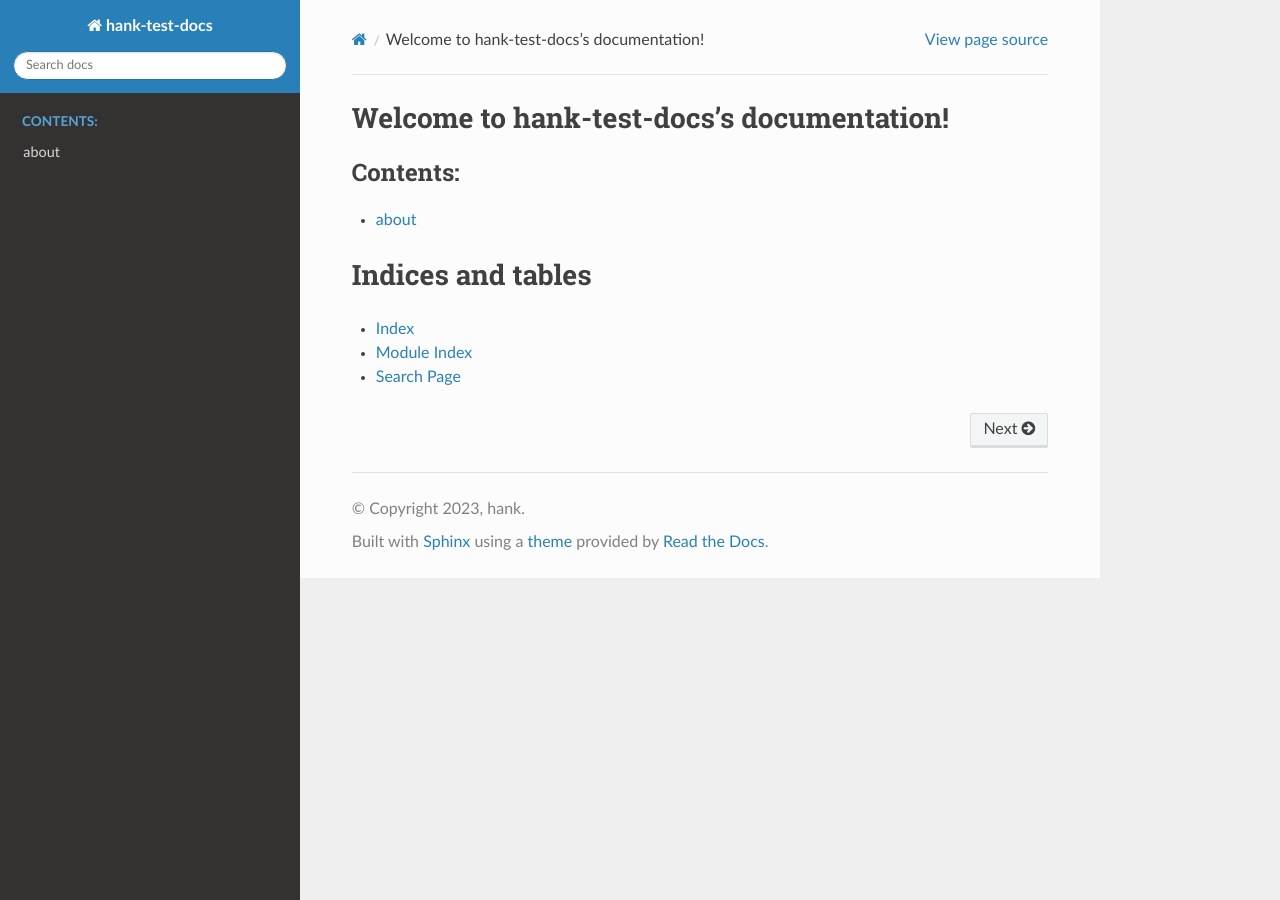
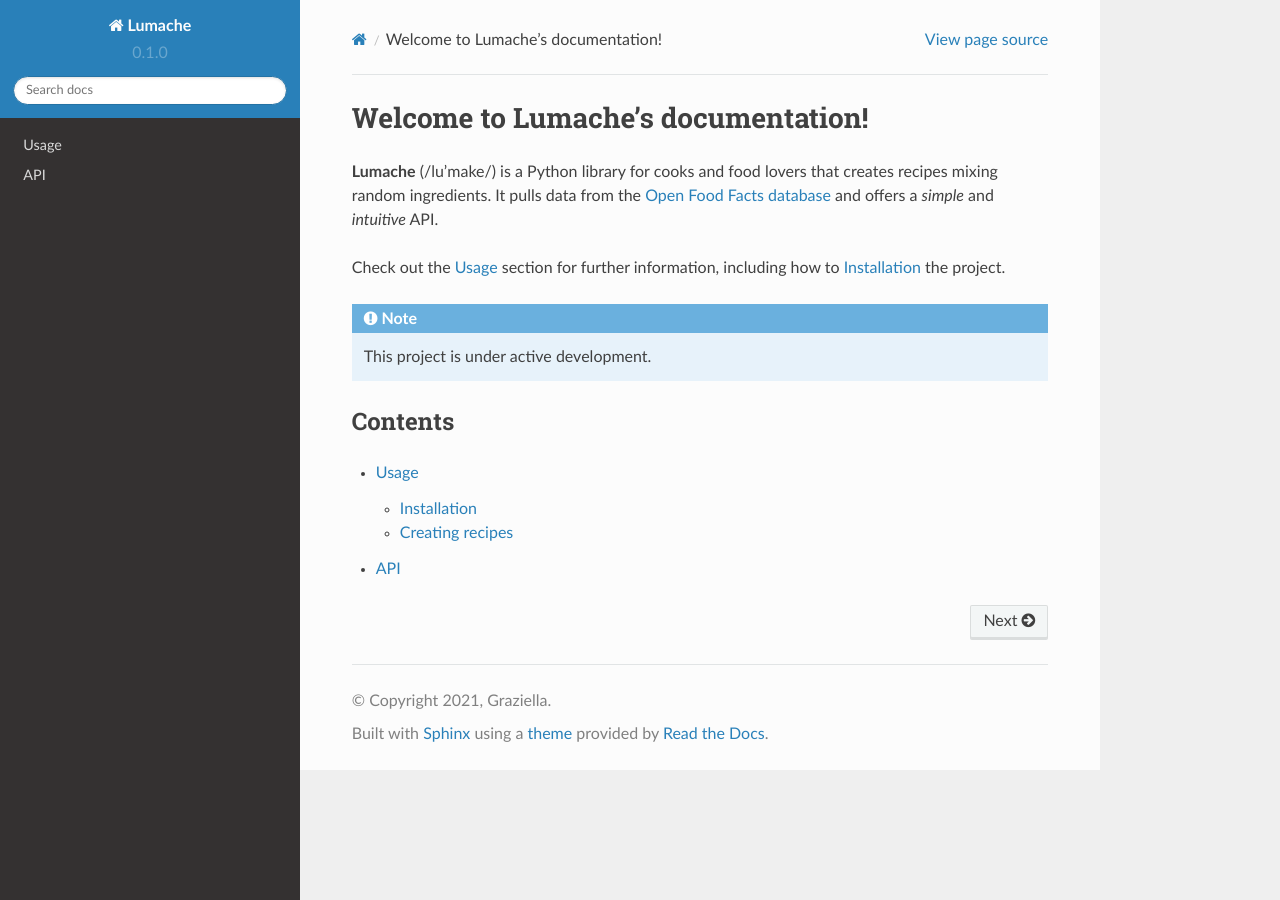
Before and after one commit to hanksuu/test-docs, a Sphinx documentation site: the page built from docs/source/index.rst, in a window 1280 px wide. Built offline with Sphinx 7.4.7 and the Read the Docs theme 2.0.0, drawn with Linux system fonts in a browser that asks for light colours.

```diff
--- a/docs/requirements.txt
+++ /dev/null
@@ -1,4 +0,0 @@
-# Defining the exact version will make sure things don't break
-sphinx==5.3.0
-sphinx_rtd_theme==1.1.1
-readthedocs-sphinx-search==0.1.1
--- /dev/null
+++ b/docs/source/api.rst
@@ -0,0 +1,7 @@
+API
+===
+
+.. autosummary::
+   :toctree: generated
+
+   lumache
--- a/docs/source/conf.py
+++ b/docs/source/conf.py
@@ -1,28 +1,35 @@
 # Configuration file for the Sphinx documentation builder.
-#
-# For the full list of built-in configuration values, see the documentation:
-# https://www.sphinx-doc.org/en/master/usage/configuration.html
 
-# -- Project information -----------------------------------------------------
-# https://www.sphinx-doc.org/en/master/usage/configuration.html#project-information
+# -- Project information
 
-project = 'hank-test-docs'
-copyright = '2023, hank'
-author = 'hank'
-release = 'v0.1'
+project = 'Lumache'
+copyright = '2021, Graziella'
+author = 'Graziella'
 
-# -- General configuration ---------------------------------------------------
-# https://www.sphinx-doc.org/en/master/usage/configuration.html#general-configuration
+release = '0.1'
+version = '0.1.0'
 
-extensions = []
+# -- General configuration
+
+extensions = [
+    'sphinx.ext.duration',
+    'sphinx.ext.doctest',
+    'sphinx.ext.autodoc',
+    'sphinx.ext.autosummary',
+    'sphinx.ext.intersphinx',
+]
+
+intersphinx_mapping = {
+    'python': ('https://docs.python.org/3/', None),
+    'sphinx': ('https://www.sphinx-doc.org/en/master/', None),
+}
+intersphinx_disabled_domains = ['std']
 
 templates_path = ['_templates']
-exclude_patterns = []
 
-
-
-# -- Options for HTML output -------------------------------------------------
-# https://www.sphinx-doc.org/en/master/usage/configuration.html#options-for-html-output
+# -- Options for HTML output
 
 html_theme = 'sphinx_rtd_theme'
-html_static_path = ['_static']
+
+# -- Options for EPUB output
+epub_show_urls = 'footnote'
--- a/docs/source/index.rst
+++ b/docs/source/index.rst
@@ -1,22 +1,22 @@
-.. hank-test-docs documentation master file, created by
-   sphinx-quickstart on Fri Jun  9 10:53:49 2023.
-   You can adapt this file completely to your liking, but it should at least
-   contain the root `toctree` directive.
+Welcome to Lumache's documentation!
+===================================
 
-Welcome to hank-test-docs's documentation!
-==========================================
+**Lumache** (/lu'make/) is a Python library for cooks and food lovers
+that creates recipes mixing random ingredients.
+It pulls data from the `Open Food Facts database <https://world.openfoodfacts.org/>`_
+and offers a *simple* and *intuitive* API.
+
+Check out the :doc:`usage` section for further information, including
+how to :ref:`installation` the project.
+
+.. note::
+
+   This project is under active development.
+
+Contents
+--------
 
 .. toctree::
-   :maxdepth: 2
-   :caption: Contents:
 
-   about
-
-
-
-Indices and tables
-==================
-
-* :ref:`genindex`
-* :ref:`modindex`
-* :ref:`search`
+   usage
+   api
```
Also changed, not shown: README.rst (added, +9 -0 lines), docs/source/about.rst (deleted, +0 -10 lines), docs/source/usage.rst (added, +33 -0 lines), lumache.py (added, +23 -0 lines), pyproject.toml (added, +8 -0 lines), 2 other files.
